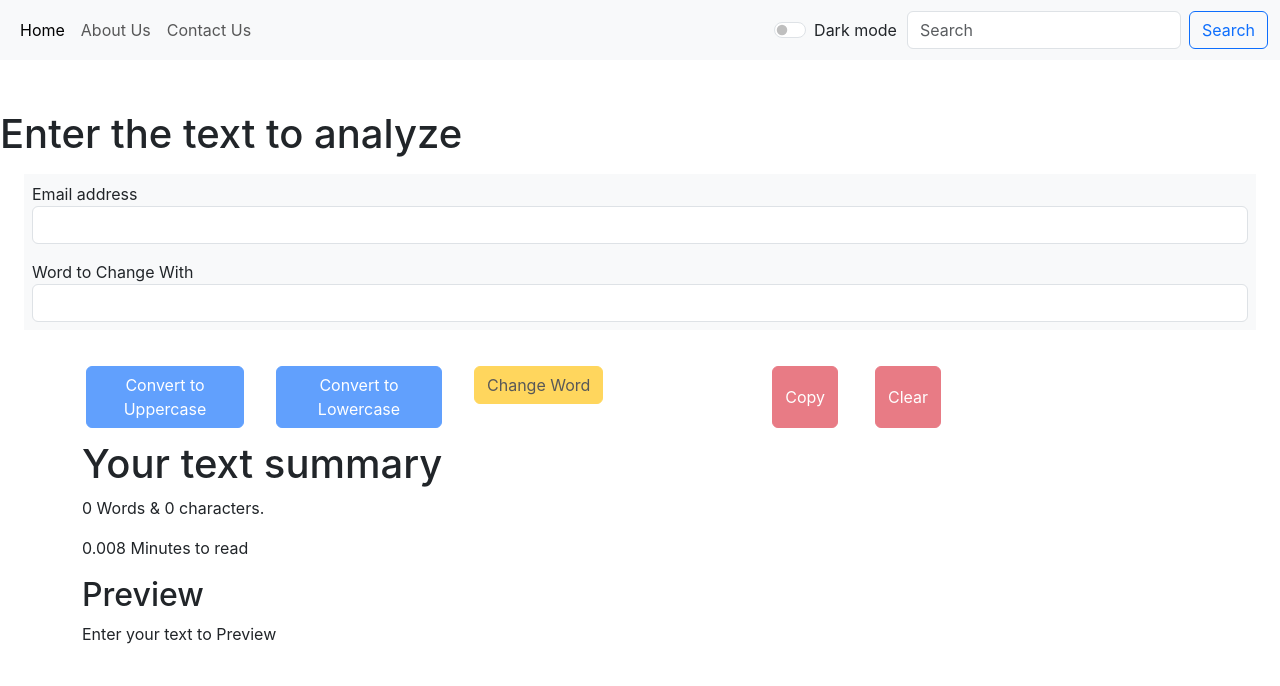
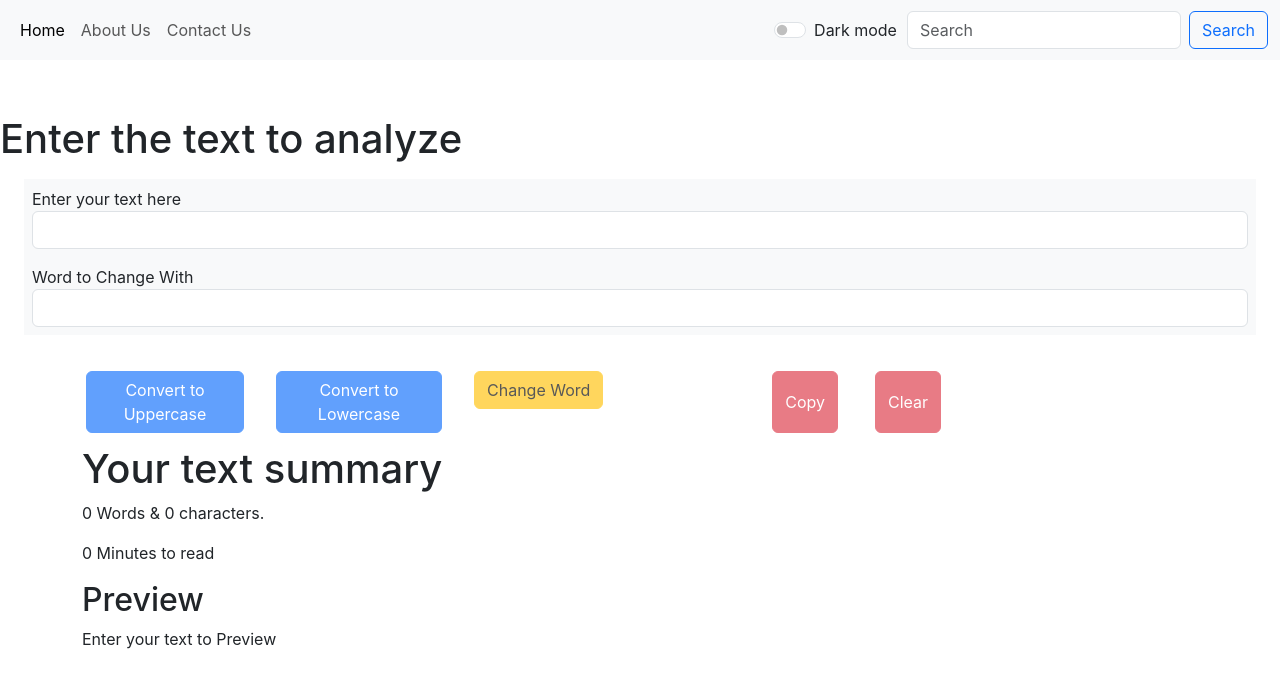
Before and after one commit to soham323/Word-Program, a React (Create React App) app: page / in a window 1280 px wide. Shown: the top 686 px of the page. Built offline with nearby package versions, Linux system fonts and the light colour scheme; a small style sheet from the web is missing.

Commit message:
fixing words and time bug

```diff
--- a/src/TextForm.js
+++ b/src/TextForm.js
@@ -49,7 +49,7 @@ export default function TextForm(props) {
                 >{props.heading}</h1>
                 <form className='mx-2 p-2'>
                     <div class={`mx-2 p-2 form-group ${props.mode}  bg-${props.mode} text-${props.mode === 'light' ? 'dark' : 'light'}`}>
-                        <label for="MyEmail">Email address</label>
+                        <label for="MyEmail">Enter your text here </label>
                         <input type="email" class="form-control" id="MyEmail" value={text} onChange={handleOnChange} />
                     </div>
                     <div className={`mx-2 p-2 changeWord ${props.mode} bg-${props.mode} text-${props.mode === 'light' ? 'dark' : 'light'}`}>
@@ -87,7 +87,7 @@ export default function TextForm(props) {
                 <div className={`container my-2 text-${props.mode === 'light' ? 'dark' : 'light'}`}>
                     <h1>Your text summary</h1>
                     <p>{text.split(" ").filter((element)=>{return element.length!==0}).length} Words & {text.length} characters.</p>
-                    <p>{0.008 * text.split(" ").length} Minutes to read</p>
+                    <p>{0.008 * text.split(" ").filter((element)=>{return element.length!==0}).length} Minutes to read</p>
                     <h2>Preview</h2>
                     <p>{text.length>0?text:"Enter your text to Preview"}</p>
                 </div>
--- a/src/components/Alert.js
+++ b/src/components/Alert.js
@@ -7,7 +7,7 @@ export default function Alert(props) {
     }
     return (
         <>
-            <div style={{ height: '50px' }}>
+            <div style={{ height: '55px' }}>
                 {props.alert && <div className="alert alert-success alert-dismissible fade show" role="alert">
                     <strong>{capitalize(props.alert.type)}</strong>: {props.alert.msg}
                     <button type="button" className="close" data-dismiss="alert" aria-label="Close">
```
